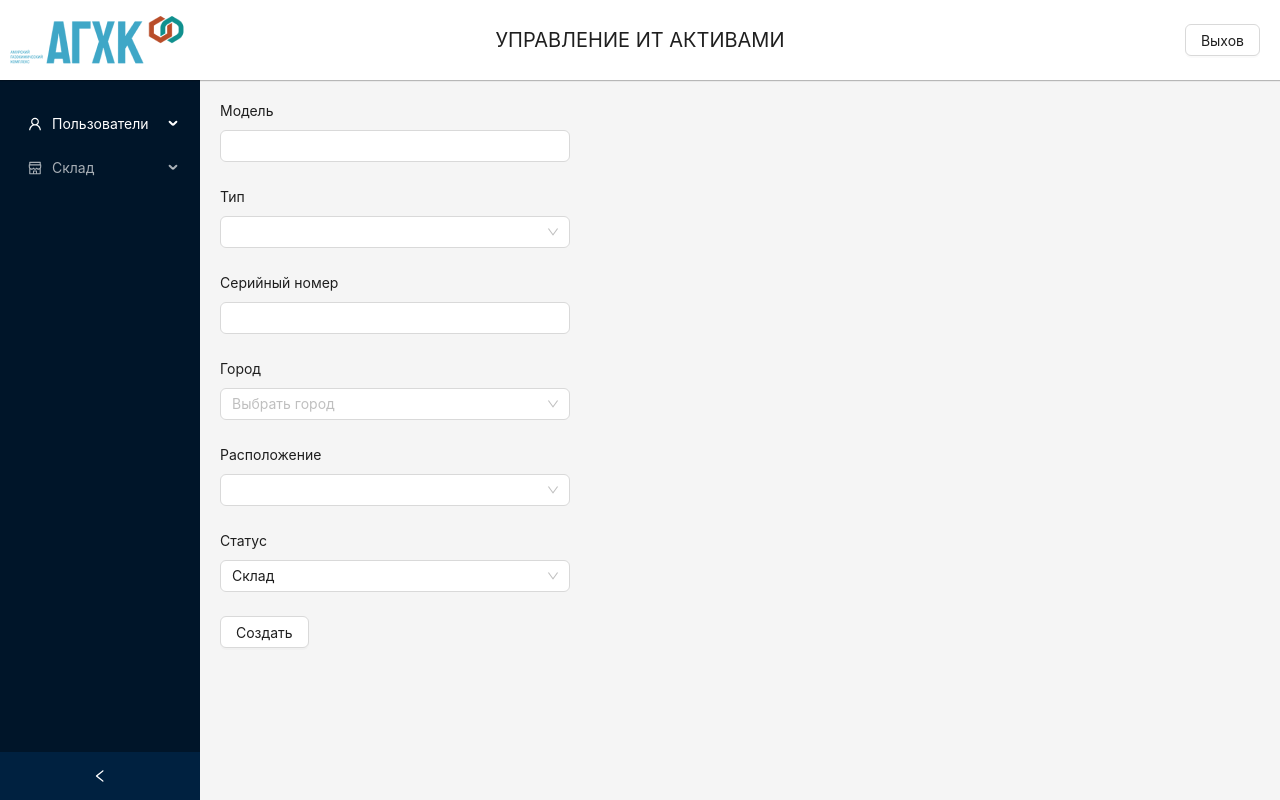
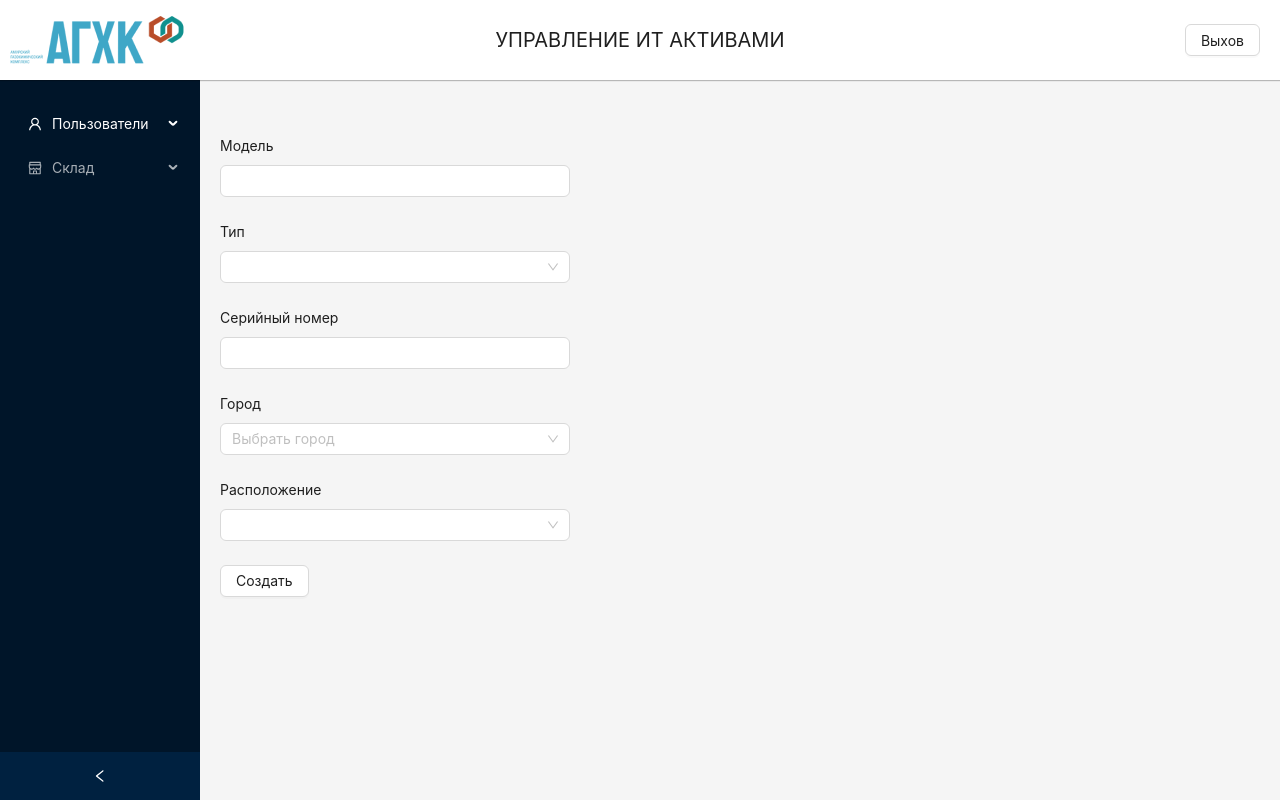
Before and after one commit to evkondr/agcc, a React (Create React App) app: page /assets/add in a window 1280 px wide. Both pictures are taken after a click on the button "Демо". Built offline with nearby package versions, Linux system fonts and the light colour scheme; data requests are answered from the project's data file.

Commit message:
refactor: refactor asset update feature

```diff
--- a/db.json
+++ b/db.json
@@ -1,69 +1,116 @@
 {
   "assets": [
     {
-      "model": "Lenovo ThinkVision T2",
+      "model": "Lenovo ThinkVision T232",
       "type": "Монитор",
-      "serialNumber": "VNA333111",
-      "city": "Москва",
-      "status": "Склад",
+      "serialNumber": "VNA111333",
+      "city": "Свободный",
+      "id": "b8be2eac-b8da-439c-aadd-4645f1c30f94",
       "history": [
         {
-          "id": "1b32a0b1-2076-479c-a5f3-1940c306a88a",
+          "id": "2870b447-d37e-4fe5-9611-797ff24367cd",
           "owner": "склад",
           "comments": "Создал",
-          "date": "12.11.2023, 22:44:06",
+          "date": "18.11.2023, 23:20:31",
           "lastModified": "Демо пользователь"
         },
         {
           "owner": "Решалов Равиль Решатович",
-          "date": "13.11.2023",
+          "date": "18.11.2023",
+          "comments": "обновлен",
+          "lastModified": "Демо пользователь"
+        },
+        {
+          "owner": "Решалов Равиль Решатович",
+          "date": "18.11.2023",
+          "comments": "обновлен",
+          "lastModified": "Демо пользователь"
+        },
+        {
+          "owner": "Решалов Равиль Решатович",
+          "date": "19.11.2023",
+          "comments": "обновлен",
+          "lastModified": "Демо пользователь"
+        },
+        {
+          "owner": "Решалов Равиль Решатович",
+          "date": "19.11.2023",
+          "comments": "обновлен",
+          "lastModified": "Демо пользователь"
+        },
+        {
+          "owner": "Решалов Равиль Решатович",
+          "date": "19.11.2023",
+          "comments": "обновлен",
+          "lastModified": "Демо пользователь"
+        },
+        {
+          "owner": "Иванов Иван Иванович",
+          "date": "19.11.2023",
+          "comments": "обновлен",
+          "lastModified": "Демо пользователь"
+        },
+        {
+          "owner": "Иванов Иван Иванович",
+          "date": "19.11.2023",
+          "comments": "обновлен",
+          "lastModified": "Демо пользователь"
+        },
+        {
+          "owner": "Решалов Равиль Решатович",
+          "date": "19.11.2023",
           "comments": "обновлен",
           "lastModified": "Демо пользователь"
         }
       ],
-      "id": 1,
-      "owner": "Решалов Равиль Решатович"
+      "owner": "Решалов Равиль Решатович",
+      "status": "Назначено"
+    },
+    {
+      "model": "Lenovo ThinkPad x 500",
+      "type": "Ноутбук",
+      "serialNumber": "VNA000333",
+      "city": "Москва",
+      "id": "8bcd6640-0646-4c94-974d-d227787ff0dc",
+      "history": [
+        {
+          "id": "f9e20e8c-539a-4512-b4fd-377ff6bc6047",
+          "owner": "склад",
+          "comments": "Создал",
+          "date": "18.11.2023, 23:21:27",
+          "lastModified": "Демо пользователь"
+        }
+      ]
     },
     {
       "model": "Lenovo ThinkVision T2",
       "type": "Монитор",
-      "serialNumber": "VNA555111",
-      "city": "Свободный",
-      "status": "Склад",
+      "serialNumber": "123123",
+      "city": "Москва",
+      "id": "808c461a-6217-4f44-ad5a-77422a51001f",
       "history": [
         {
-          "id": "2f991784-5a68-46cb-83a0-8b2b3a740e04",
+          "id": "e8252417-f45b-429d-a808-38085ca7ffeb",
           "owner": "склад",
           "comments": "Создал",
-          "date": "12.11.2023, 22:44:24",
+          "date": "18.11.2023, 23:38:19",
           "lastModified": "Демо пользователь"
         },
         {
-          "owner": "Иванов Сергей Петроаич",
-          "date": "16.11.2023",
+          "owner": "Решалов Равиль Решатович",
+          "date": "18.11.2023",
+          "comments": "обновлен",
+          "lastModified": "Демо пользователь"
+        },
+        {
+          "owner": "Решалов Равиль Решатович",
+          "date": "18.11.2023",
           "comments": "обновлен",
           "lastModified": "Демо пользователь"
         }
       ],
-      "id": 2,
-      "owner": "Иванов Сергей Петроаич"
-    },
-    {
-      "model": "LenovoThinkPad X500",
-      "type": "Ноутбук",
-      "serialNumber": "P14151617",
-      "city": "Москва",
-      "status": "Склад",
-      "history": [
-        {
-          "id": "0d200622-ec3b-4419-9785-a84f152e3a46",
-          "owner": "склад",
-          "comments": "Создал",
-          "date": "12.11.2023, 22:45:56",
-          "lastModified": "Демо пользователь"
-        }
-      ],
-      "id": 3
+      "owner": "Решалов Равиль Решатович",
+      "status": "Назначено"
     }
   ],
   "users": [
@@ -86,14 +133,7 @@
       "email": "user@mail.ru",
       "city": "Москва",
       "fullName": "Иванов Сергей Петроаич",
-      "assets": [
-        {
-          "id": 2,
-          "type": "Монитор",
-          "model": "Lenovo ThinkVision T2",
-          "serialNumber": "VNA555111"
-        }
-      ],
+      "assets": [],
       "approvement": false
     },
     {
@@ -117,10 +157,16 @@
       "fullName": "Решалов Равиль Решатович",
       "assets": [
         {
-          "id": 1,
+          "id": "808c461a-6217-4f44-ad5a-77422a51001f",
           "type": "Монитор",
           "model": "Lenovo ThinkVision T2",
-          "serialNumber": "VNA333111"
+          "serialNumber": "123123"
+        },
+        {
+          "id": "b8be2eac-b8da-439c-aadd-4645f1c30f94",
+          "type": "Монитор",
+          "model": "Lenovo ThinkVision T232",
+          "serialNumber": "VNA111333"
         }
       ],
       "approvement": false
--- a/src/components/assets/AssetForm.tsx
+++ b/src/components/assets/AssetForm.tsx
@@ -15,10 +15,9 @@ import {
 } from 'antd';
 
 import { v4 as uuidv4 } from 'uuid';
-import { isLabeledStatement } from 'typescript';
 import HistoryTable from './HistoryTable';
 import {
-  IAssetModel, IAssetModelShort, ICity, IModelType, IUser, assetStatus,
+  IAssetModel, IAssetModelShort, ICity, IModelType, IUser, assetStatus, IAssetModelUpdates,
 } from '../../types';
 import {
   addNewAsset, deleteAsset, fetchCurrentAssetOwner, fetchModelTypes, updateAsset,
@@ -40,11 +39,6 @@ const AssetForm = ({ currentAsset, loggedUser, cities }: IAssetFormProps) => {
   const [api, contextHolder] = notification.useNotification();
   const { foundUsers } = useAppSelector((state) => state.users);
   const { currentOwner, modelTypes } = useAppSelector((state) => state.assets);
-  const statusOptions = [assetStatus.warehouse, assetStatus.assigned, assetStatus.repair]
-    .map((item) => ({
-      value: item,
-      label: item,
-    }));
   const usersOptions = foundUsers.map((item:IUser) => ({
     value: item.fullName,
     label: item.fullName,
@@ -57,14 +51,18 @@ const AssetForm = ({ currentAsset, loggedUser, cities }: IAssetFormProps) => {
   const citiesOptions = cities.map((item:ICity) => ({ value: item.name, label: item.name }));
   const dispatch = useAppDispatch();
   const [form] = Form.useForm();
+  const [assetUpdates, setAssetUpdates] = useState<IAssetModelUpdates>({});
   // On user search
   const onSearch = (value: string) => {
     // TODO: validation
     dispatch(findUsersByFullName(value));
   };
   // On user change
-  const onChange = (value: string) => {
-    dispatch(findUsersByFullName(value));
+  const onOwnerChange = (value: string) => {
+    if (value !== currentAsset?.owner) {
+      setAssetUpdates({ ...assetUpdates, owner: value });
+      dispatch(findUsersByFullName(value));
+    }
   };
   // Handle click Ok on modal
   const handleOk = () => {
@@ -86,55 +84,57 @@ const AssetForm = ({ currentAsset, loggedUser, cities }: IAssetFormProps) => {
   };
   // Submit form handler
   const onFinish = (values:IAssetModel) => {
+    const newAsset:IAssetModel = {
+      ...values,
+      id: uuidv4(),
+      history: [{
+        id: uuidv4(),
+        owner: 'склад',
+        comments: 'Создал',
+        date: new Date().toLocaleString(),
+        lastModified: loggedUser as string,
+      }],
+    };
+    dispatch(addNewAsset(newAsset));
+    form.resetFields();
+  };
+  const onFormValuesChange = (values:IAssetModelUpdates) => {
+    // Add only updated asset data
+    setAssetUpdates({ ...assetUpdates, ...values });
+  };
+  const updateHandler = (values:IAssetModelUpdates) => {
     if (currentAsset) {
-      // If asset provided, then it may be updated
-      let owner:string;
-      const { id, assets } = foundUsers[0];
+      const { id, assets, fullName } = foundUsers[0];
       const assetToAdd:IAssetModelShort = {
         id: currentAsset.id,
         type: currentAsset.type,
         model: currentAsset.model,
         serialNumber: currentAsset.serialNumber,
       };
-      if (currentAsset.history.length > 0) {
-        owner = values.owner as string;
-      } else {
-        owner = 'склад';
-      }
-      const assetUpdates:IAssetModel = {
+      const history = [...currentAsset.history, {
+        owner: fullName, date: new Date().toLocaleDateString(), comments: 'обновлен', lastModified: loggedUser as string,
+      }];
+      const newAssetUpdates = {
         ...values,
-        history: [...currentAsset.history, {
-          owner, date: new Date().toLocaleDateString(), comments: 'обновлен', lastModified: loggedUser as string,
-        }],
+        status: assetStatus.assigned,
+        history,
       };
-      if (currentOwner && currentAsset.id) {
-        // If owner was changed
+      if (currentOwner && currentAsset.id && currentOwner.fullName !== values.owner) {
+      // If owner was changed
+      // Then filter assets of previous user
         const filtredAssets = filterUserAssets(currentOwner?.assets, currentAsset.id);
         dispatch(putAssetToUser({ userId: currentOwner.id as string, assets: filtredAssets }));
       }
-      dispatch(updateAsset({ id: currentAsset.id, ...assetUpdates }));
+      dispatch(updateAsset({ assetID: currentAsset.id as string, assetUpdates: newAssetUpdates }));
       dispatch(putAssetToUser({ userId: id as string, assets: [...assets, assetToAdd] }));
       setDisabled(true);
-    } else {
-      // Else it may be created
-      form.resetFields();
-      const newAsset:IAssetModel = {
-        ...values,
-        history: [{
-          id: uuidv4(),
-          owner: 'склад',
-          comments: 'Создал',
-          date: new Date().toLocaleString(),
-          lastModified: loggedUser as string,
-        }],
-      };
-      dispatch(addNewAsset(newAsset));
     }
   };
   useEffect(() => {
     dispatch(fetchModelTypes());
     if (currentAsset) {
       setDisabled(true);
+      dispatch(findUsersByFullName(currentAsset?.owner));
     }
     return () => {
       if (currentAsset) {
@@ -145,6 +145,33 @@ const AssetForm = ({ currentAsset, loggedUser, cities }: IAssetFormProps) => {
   return (
     <>
       {contextHolder}
+      <Row>
+        <h2>{currentAsset?.model}</h2>
+      </Row>
+      {currentAsset && (
+      <Row>
+        <p style={{ fontSize: 20 }}>
+          Статус:
+          {' '}
+          <span>{currentAsset?.status}</span>
+        </p>
+      </Row>
+      )}
+      {currentAsset && (
+      <Row className="asset-buttons-container">
+        <Button htmlType="button" disabled={disabled} onClick={() => updateHandler(assetUpdates)}>Обновить</Button>
+        <Button
+          htmlType="button"
+          onClick={() => setDisabled(!disabled)}
+          disabled={false}
+        >
+          {disabled ? 'Редактировать' : 'Отменить'}
+        </Button>
+        <Button type="primary" danger onClick={handleRemove}>
+          Удалить
+        </Button>
+      </Row>
+      )}
       <Form
         layout="vertical"
         style={{ maxWidth: '350px' }}
@@ -152,6 +179,7 @@ const AssetForm = ({ currentAsset, loggedUser, cities }: IAssetFormProps) => {
         disabled={disabled}
         onFinish={onFinish}
         form={form}
+        onValuesChange={onFormValuesChange}
       >
         <Form.Item label="Модель" name="model">
           <Input />
@@ -166,34 +194,18 @@ const AssetForm = ({ currentAsset, loggedUser, cities }: IAssetFormProps) => {
           <Select placeholder="Выбрать город" options={citiesOptions} />
         </Form.Item>
         <Form.Item label="Расположение" name="owner">
-          <Select showSearch onSearch={onSearch} options={usersOptions} onChange={onChange} />
-        </Form.Item>
-        <Form.Item label="Статус" name="status" initialValue={assetStatus.warehouse}>
           <Select
-            options={
-            statusOptions
-          }
+            showSearch
+            onSearch={onSearch}
+            options={usersOptions}
+            onChange={onOwnerChange}
           />
         </Form.Item>
-        <Form.Item>
-          <Row justify="space-between">
-            <Button htmlType="submit">{currentAsset ? 'Обновить' : 'Создать'}</Button>
-            {currentAsset && (
-            <>
-              <Button
-                htmlType="button"
-                onClick={() => setDisabled(!disabled)}
-                disabled={false}
-              >
-                {disabled ? 'Редактировать' : 'Отменить'}
-              </Button>
-              <Button type="primary" danger onClick={handleRemove}>
-                Удалить
-              </Button>
-            </>
-            )}
-          </Row>
-        </Form.Item>
+        {!currentAsset && (
+        <Row>
+          <Button htmlType="submit">Создать</Button>
+        </Row>
+        )}
       </Form>
       <Row>
         {currentAsset && currentAsset.history && currentAsset.history.length > 0
--- a/src/components/users/UserForm.tsx
+++ b/src/components/users/UserForm.tsx
@@ -46,7 +46,6 @@ const UserForm = (props: UserFormProps) => {
     setIsModalOpen(false);
   };
   const handleRemove = () => {
-    console.log();
     if (user && user.assets.length > 0) {
       return openNotification(api, 'error', 'Внимание!', 'Вы не можете удалить пользователя, пока на нем числится оборудование', 'top');
     }
```
Also changed, not shown: src/index.css (+7 -0 lines), src/redux/features/thunks/assetThunks.ts (+5 -3 lines), src/types.ts (+10 -0 lines).
